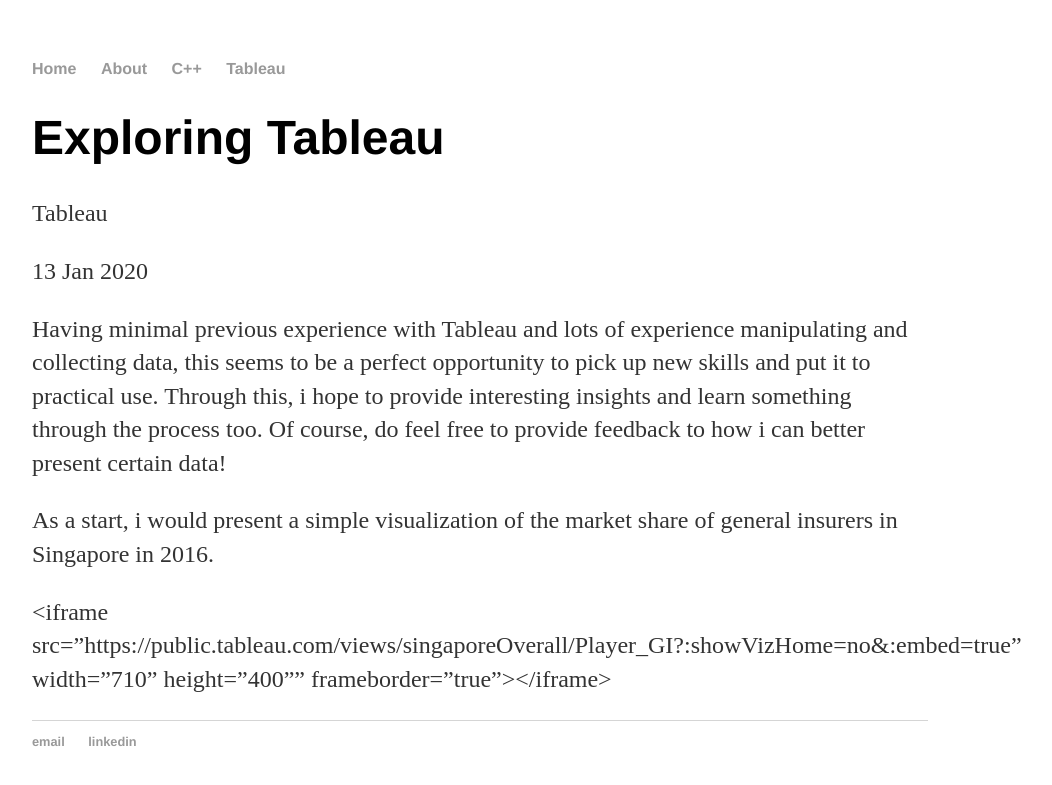
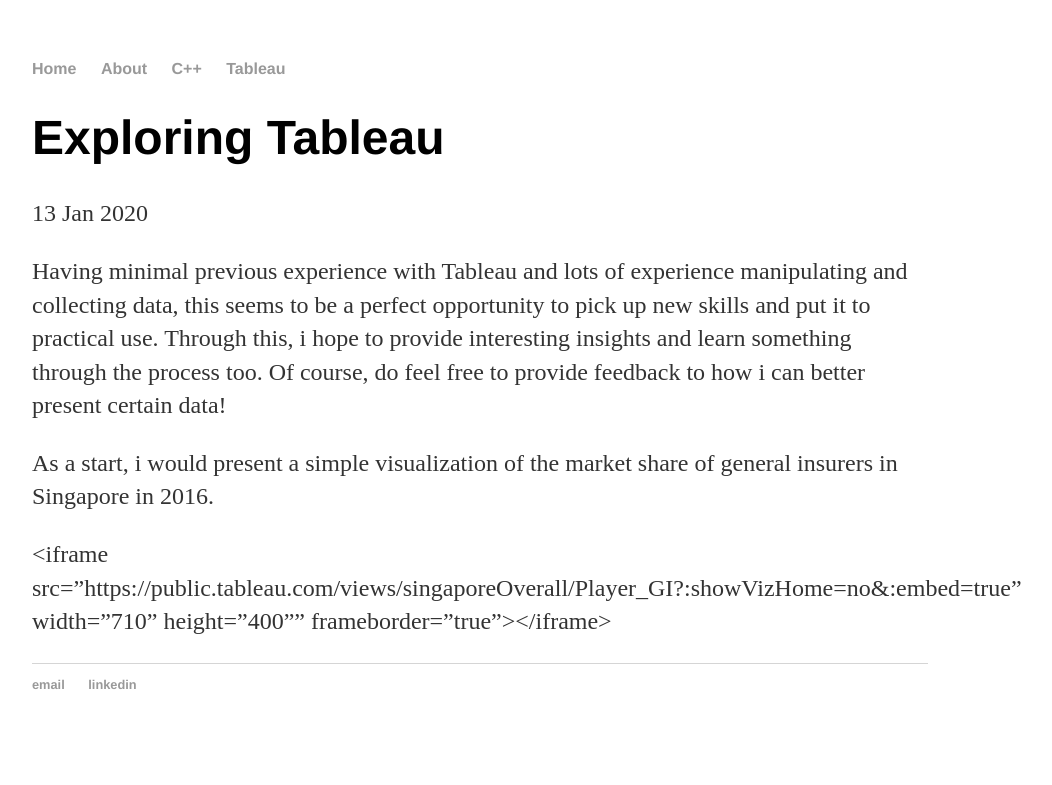
Before and after one commit to cchanzl/Lock-Screen, a Jekyll site: the page built from _posts/2020-01-13-Exploring-Tableau.md, in a window 1280 px wide. Shown: the top 785 px of the page, without its empty margins (160-1212 px from the left). Built offline with Jekyll 4.4.1, drawn with Linux system fonts in a browser that asks for light colours.

Commit message:
Update post.html

```diff
--- a/_layouts/post.html
+++ b/_layouts/post.html
@@ -2,7 +2,6 @@
 layout: default
 ---
 <h1>{{ page.title }}</h1>
-<p style="colour: green">{{page.categories}}</p>
 <p class="meta">{{ page.date | date_to_string }}</p>
 
 <div class="post">
```
